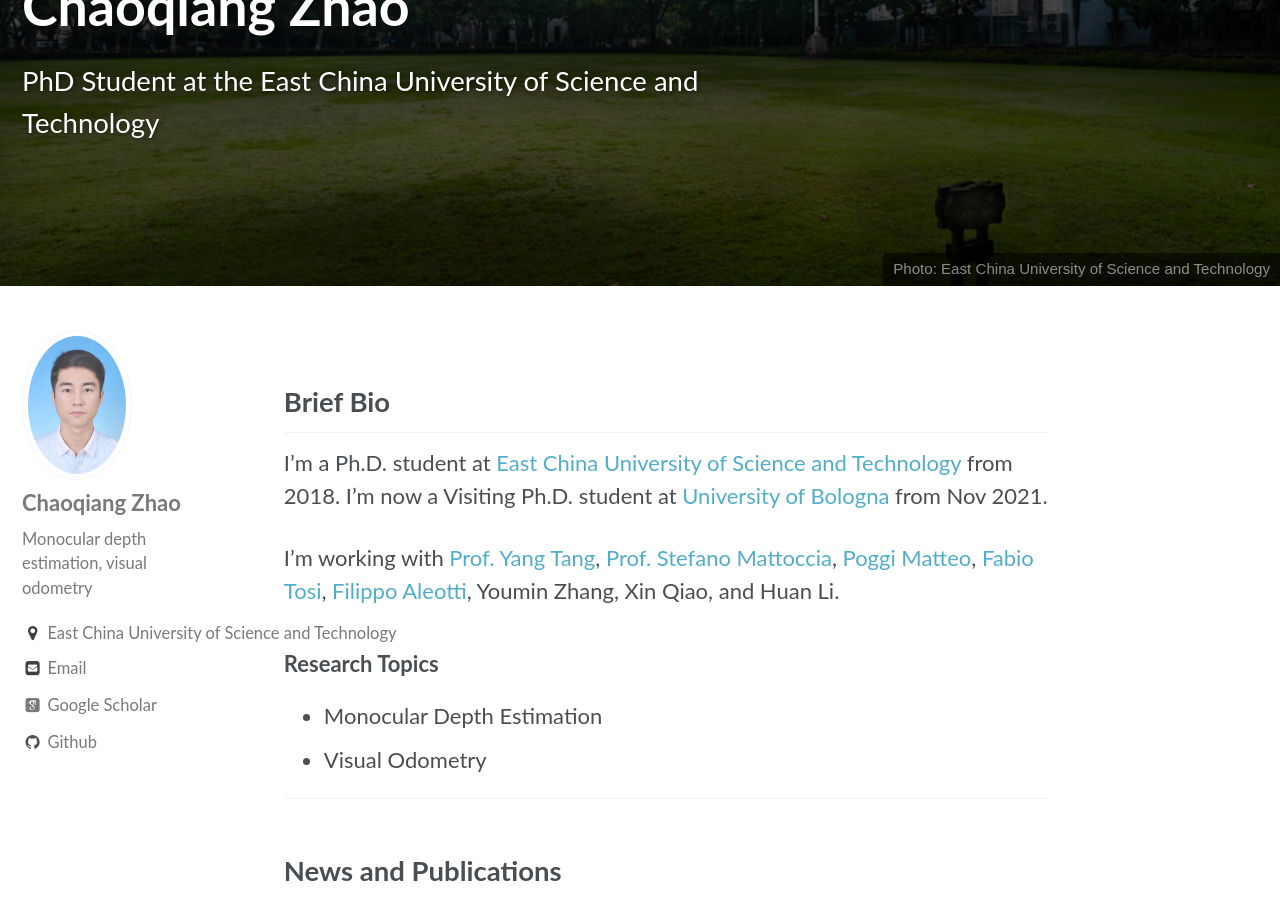
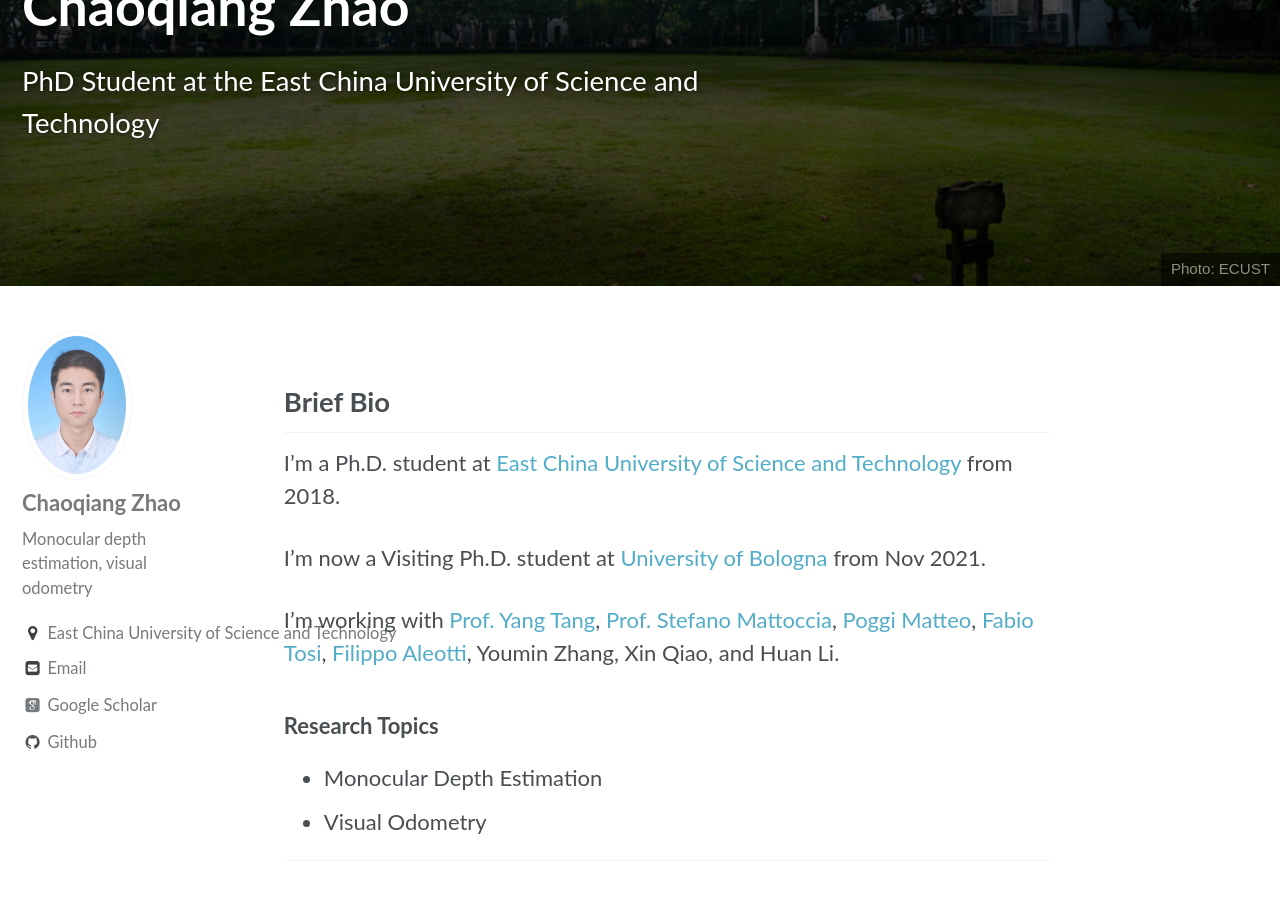
Before and after one commit to zxcqlf/zxcqlf.github.io, a Jekyll site: the page built from _pages/home.md, in a window 1280 px wide and 900 px high, scrolled down 509 px. Built offline with Jekyll 4.4.1, drawn with Linux system fonts in a browser that asks for light colours; some web fonts are replaced.

Commit message:
update homepage

```diff
--- a/_pages/home.md
+++ b/_pages/home.md
@@ -9,7 +9,7 @@ header:
   overlay_color: "#000"
   overlay_filter: "0.5"
   overlay_image: /assets/images/ecust2.jpg
-  caption: "Photo: [East China University of Science and Technology](https://www.ecust.edu.cn/)"
+  caption: "Photo: [ECUST](https://www.ecust.edu.cn/)"
 excerpt: "PhD Student at the East China University of Science and Technology <br><br>"
 
 ---
@@ -17,6 +17,7 @@ excerpt: "PhD Student at the East China University of Science and Technology <br
 ## Brief Bio
 
 I'm a Ph.D. student at [East China University of Science and Technology](https://www.ecust.edu.cn/) from 2018.
+
 I'm now a Visiting Ph.D. student at [University of Bologna](https://www.unibo.it/en) from Nov 2021.
 
 I'm working with [Prof. Yang Tang](http://www.ytangecust.com/), [Prof. Stefano Mattoccia](http://vision.deis.unibo.it/~smatt/Site/Home.html), [Poggi Matteo](https://mattpoggi.github.io/), [Fabio Tosi](http://vision.disi.unibo.it/~ftosi/), [Filippo Aleotti](https://filippoaleotti.github.io/website/), Youmin Zhang, Xin Qiao, and Huan Li.
```
